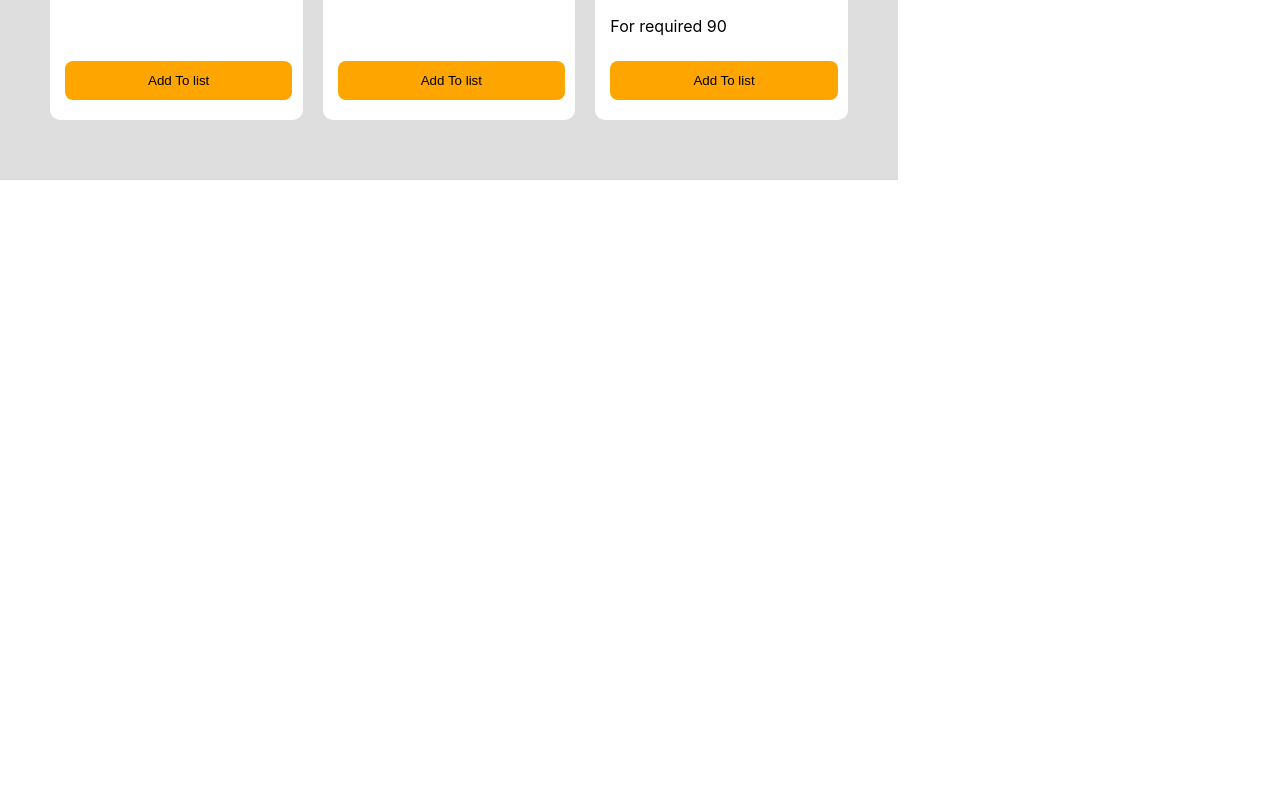
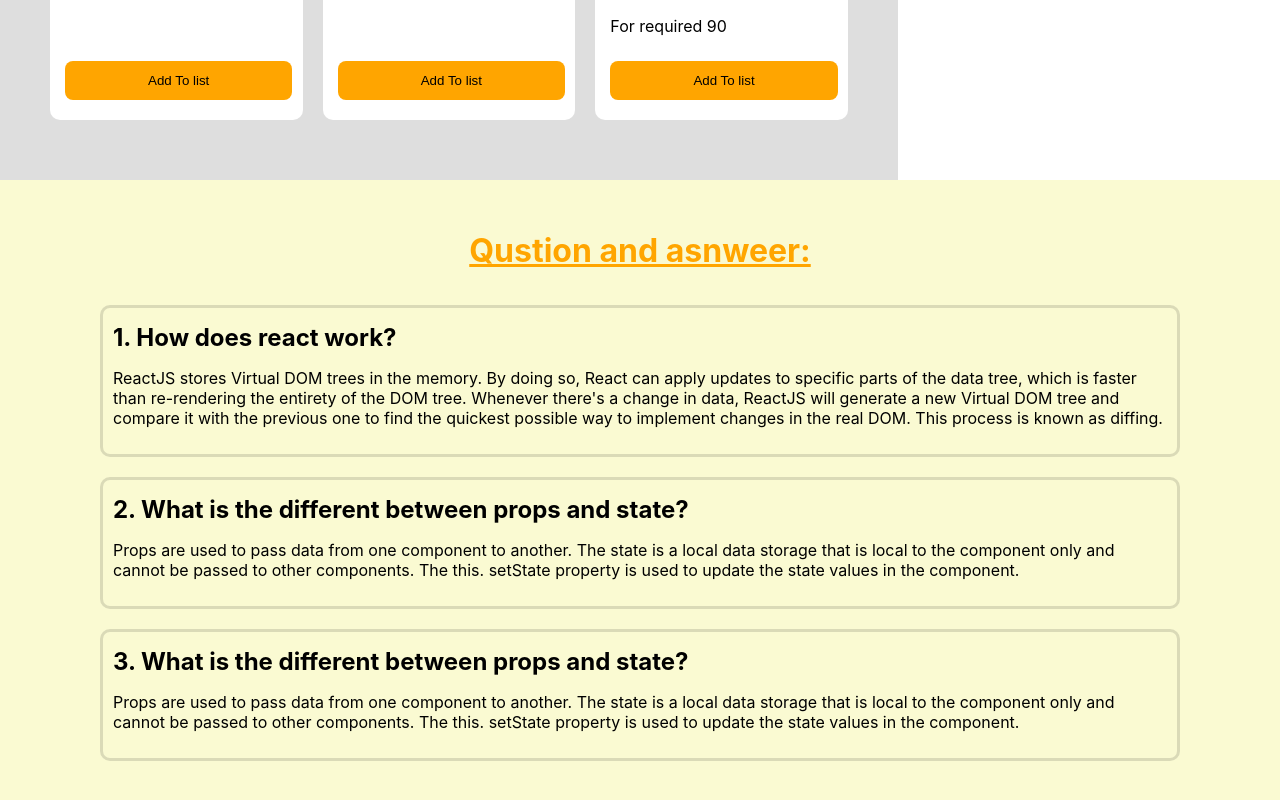
Before and after one commit to harunrashid4419/athletics-club-assignment8, a React (Create React App) app: page / in a window 1280 px wide. Shown: the part 1364-2164 px from the top of the page. Before the commit the page ends 1544 px from the top, so only its background shows below. Built offline with nearby package versions, Linux system fonts and the light colour scheme.

Commit message:
qustion section add

```diff
--- a/src/App.js
+++ b/src/App.js
@@ -1,11 +1,13 @@
 import logo from './logo.svg';
 import './App.css';
 import Athlets from './components/Athlets/Athlets';
+import Qustions from './components/Qustions/Qustions';
 
 function App() {
   return (
     <div>
       <Athlets></Athlets>
+      <Qustions></Qustions>
     </div>
   );
 }
--- /dev/null
+++ b/src/components/Qustions/Qustions.css
@@ -0,0 +1,19 @@
+.qustion-container{
+    padding: 30px 100px;
+    background-color: lightgoldenrodyellow;
+}
+.qustion-container h1{
+    text-align: center;
+    color: orange;
+    text-decoration: underline;
+    margin-bottom: 35px;
+}
+.qustion{
+    border: 3px solid #00000021;
+    margin-bottom: 20px;
+    padding: 10px;
+    border-radius: 10px;
+}
+.qustion h2{
+    margin: 5px 0;
+}
--- /dev/null
+++ b/src/components/Qustions/Qustions.js
@@ -0,0 +1,24 @@
+import React from 'react';
+import './Qustions.css';
+
+const Qustions = () => {
+    return (
+        <div className='qustion-container'>
+            <h1>Qustion and asnweer:</h1>
+            <div className="qustion">
+                <h2>1. How does react work?</h2>
+                <p>ReactJS stores Virtual DOM trees in the memory. By doing so, React can apply updates to specific parts of the data tree, which is faster than re-rendering the entirety of the DOM tree. Whenever there's a change in data, ReactJS will generate a new Virtual DOM tree and compare it with the previous one to find the quickest possible way to implement changes in the real DOM. This process is known as diffing.</p>
+            </div>
+            <div className="qustion">
+                <h2>2. What is the different between props and state?</h2>
+                <p>Props are used to pass data from one component to another. The state is a local data storage that is local to the component only and cannot be passed to other components. The this. setState property is used to update the state values in the component.</p>
+            </div>
+            <div className="qustion">
+                <h2>3. What is the different between props and state?</h2>
+                <p>Props are used to pass data from one component to another. The state is a local data storage that is local to the component only and cannot be passed to other components. The this. setState property is used to update the state values in the component.</p>
+            </div>
+        </div>
+    );
+};
+
+export default Qustions;
```
